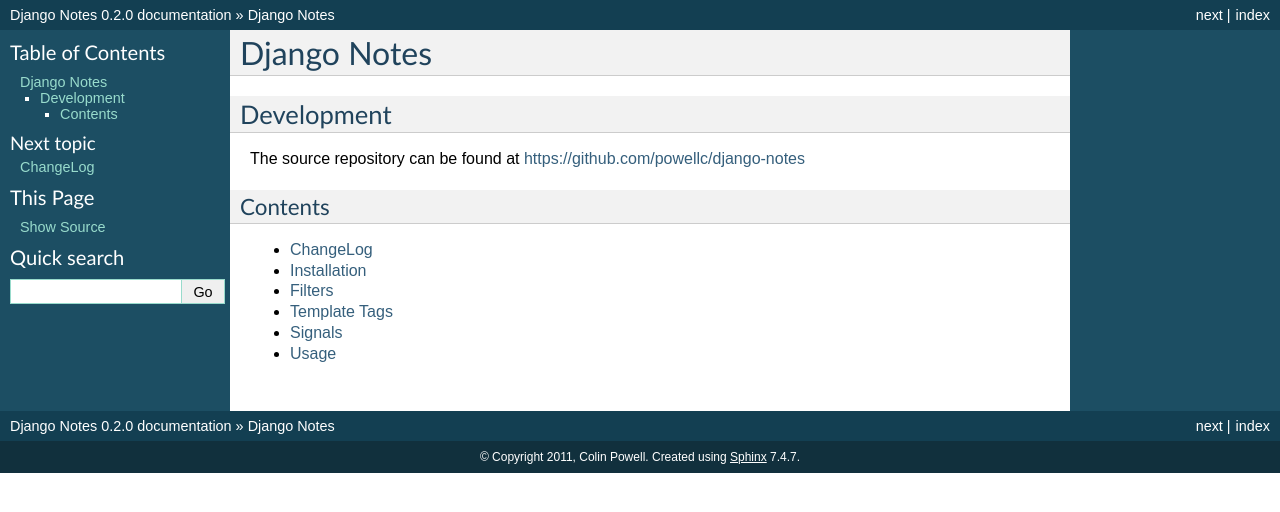
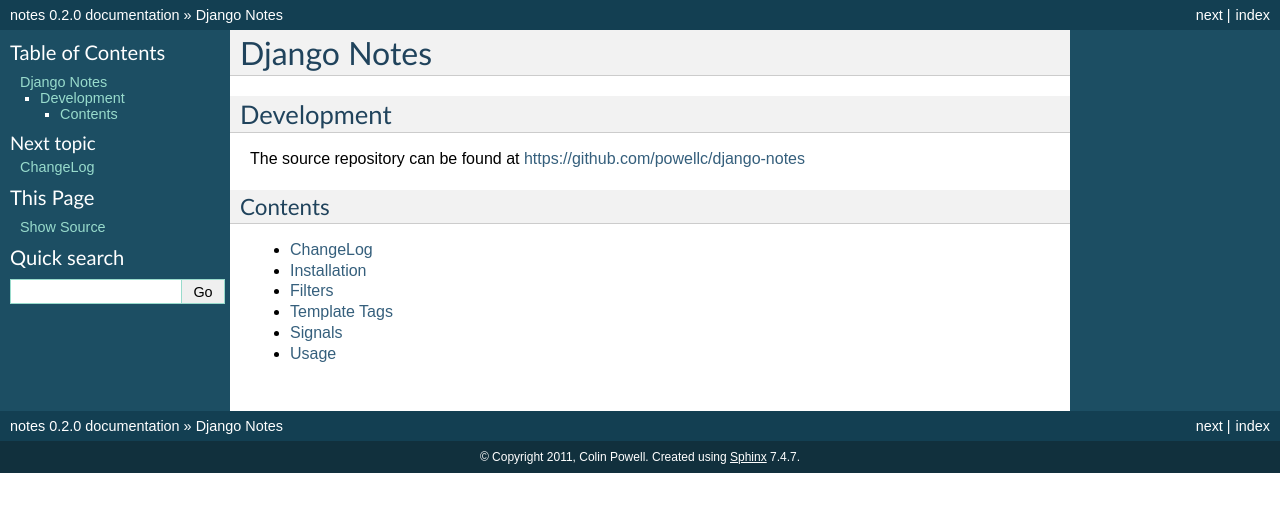
Before and after one commit to powellc/django-notes, a Sphinx documentation site: the page built from docs/index.rst, in a window 1280 px wide. Shown: the top 512 px of the page. Built offline with Sphinx 7.4.7, drawn with Linux system fonts in a browser that asks for light colours; the version number is read from the project's files by our own code.

Commit message:
Okay, trying to get docs conf right again.

```diff
--- a/docs/conf.py
+++ b/docs/conf.py
@@ -4,7 +4,7 @@
 templates_path = []
 source_suffix = '.rst'
 master_doc = 'index'
-project = u'Django Notes'
+project = u'notes'
 copyright_holder = 'Colin Powell'
 copyright = u'2011, %s' % copyright_holder
 exclude_patterns = ['_build']
```
